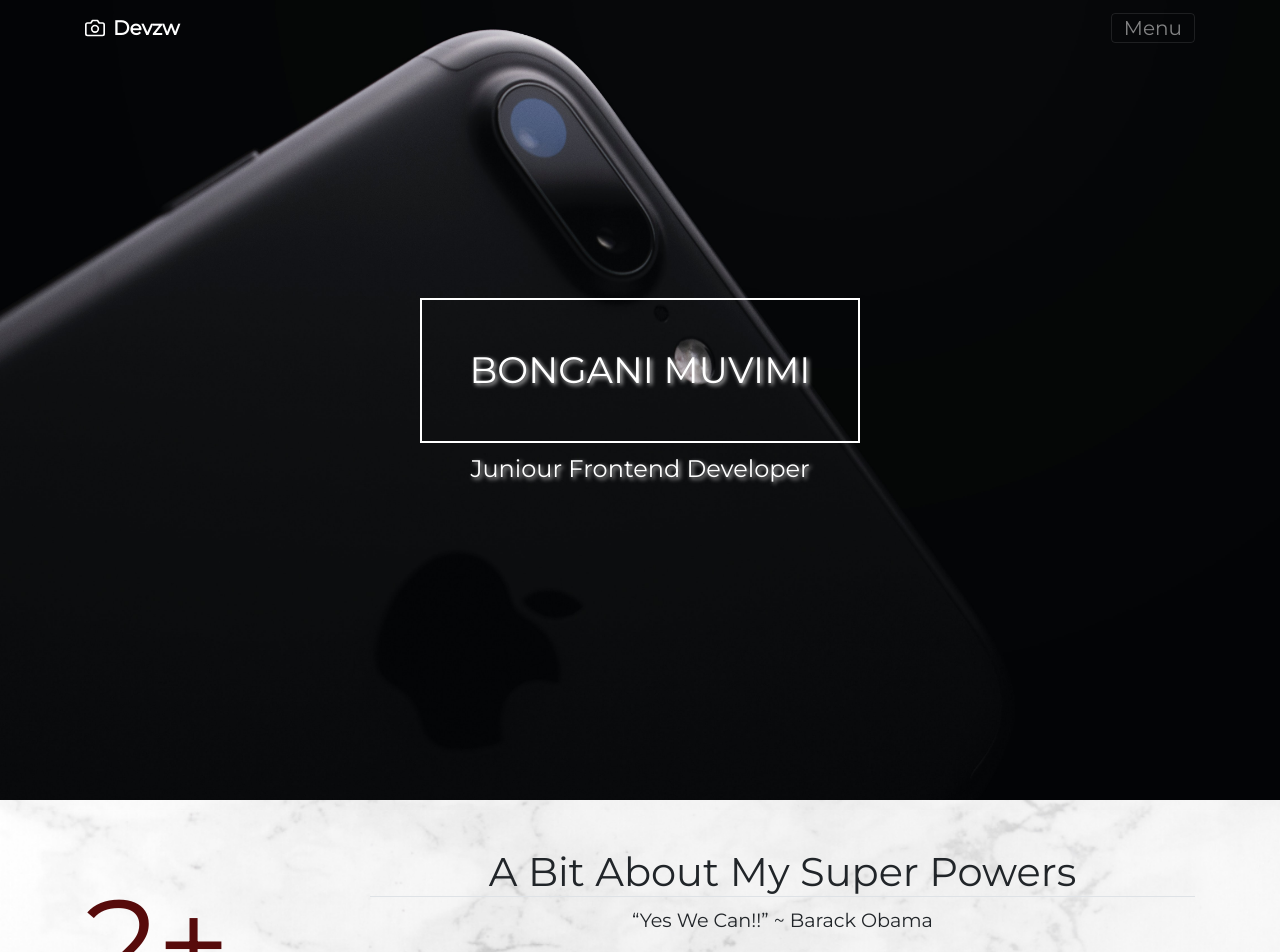
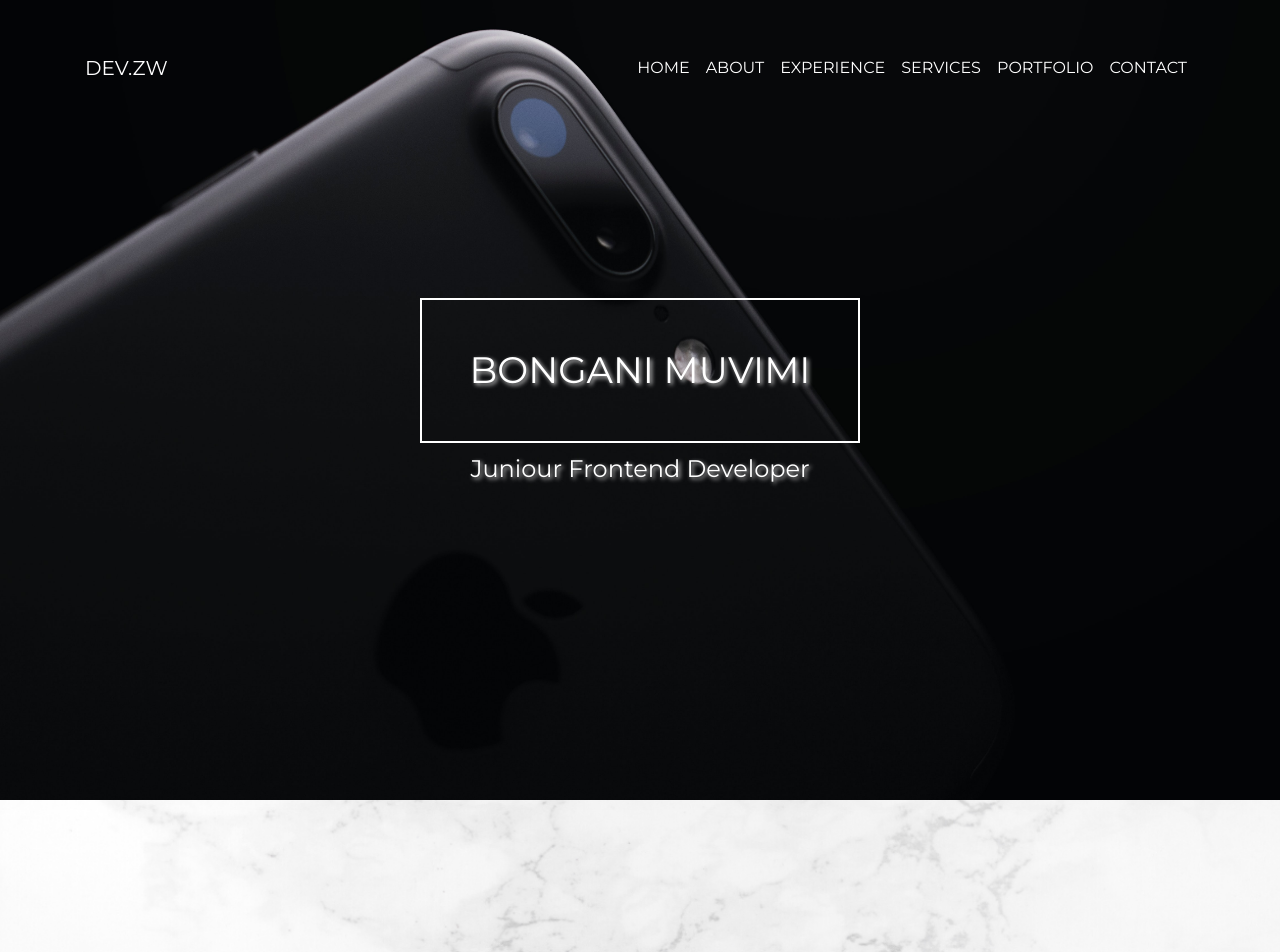
Before and after one commit to hunt3r04/hunt3r04.github.io, a Vue app: page /#/ in a window 1280 px wide. Shown: the top 952 px of the page. Built offline with nearby package versions, Linux system fonts and the light colour scheme.

Commit message:
Done Experience

```diff
--- a/package.json
+++ b/package.json
@@ -8,6 +8,7 @@
     "lint": "vue-cli-service lint"
   },
   "dependencies": {
+    "bootstrap-icons": "^1.0.0-alpha5",
     "core-js": "^3.6.5",
     "vue": "^2.6.11",
     "vue-router": "^3.2.0"
--- a/public/index.html
+++ b/public/index.html
@@ -22,5 +22,16 @@
       integrity="sha384-Q6E9RHvbIyZFJoft+2mJbHaEWldlvI9IOYy5n3zV9zzTtmI3UksdQRVvoxMfooAo" crossorigin="anonymous"></script>
     <script src="https://stackpath.bootstrapcdn.com/bootstrap/4.5.0/js/bootstrap.min.js"
       integrity="sha384-OgVRvuATP1z7JjHLkuOU7Xw704+h835Lr+6QL9UvYjZE3Ipu6Tp75j7Bh/kR0JKI" crossorigin="anonymous"></script>
+      <script>
+        $(function () {
+            $(window).on('scroll', function () {
+              if ($(window).scrollTop() > 90) {
+                $('.navbar').addClass('active');
+              } else {
+                $('.navbar').removeClass('active');
+              }
+            });
+          });
+      </script>
   </body>
 </html>
--- a/src/components/navigation.vue
+++ b/src/components/navigation.vue
@@ -1,52 +1,86 @@
 <template>
   <div>
-     <div class="collapse bg-dark" id="navbarHeader">
-    <div class="container">
-      <div class="row">
-        <div class="col-sm-8 col-md-7 py-4">
-          <h4 class="text-white">About</h4>
-          <p class="text-muted">Add some information about the album below, the author, or any other background context. Make it a few sentences long so folks can pick up some informative tidbits. Then, link them off to some social networking sites or contact information.</p>
+     <nav class="navbar navbar-expand-lg fixed-top pt-5">
+        <div class="container"><a href="#" class="navbar-brand text-uppercase mont-200">Dev.zw</a>
+            <button type="button" data-toggle="collapse" data-target="#navbarSupportedContent" aria-controls="navbarSupportedContent" aria-expanded="false" aria-label="Toggle navigation" class="navbar-toggler navbar-toggler-right">
+                <svg width="1.3em" height="1.3em" viewBox="0 0 16 16" class="bi bi-menu-up" fill="white" xmlns="http://www.w3.org/2000/svg">
+                  <path fill-rule="evenodd" d="M15 3.207v9a1 1 0 0 1-1 1h-3.586A2 2 0 0 0 9 13.793l-1 1-1-1a2 2 0 0 0-1.414-.586H2a1 1 0 0 1-1-1v-9a1 1 0 0 1 1-1h12a1 1 0 0 1 1 1zm-13 11a2 2 0 0 1-2-2v-9a2 2 0 0 1 2-2h12a2 2 0 0 1 2 2v9a2 2 0 0 1-2 2h-3.586a1 1 0 0 0-.707.293l-1.353 1.354a.5.5 0 0 1-.708 0L6.293 14.5a1 1 0 0 0-.707-.293H2z"/>
+                  <path fill-rule="evenodd" d="M15 5.207H1v1h14v-1zm0 4H1v1h14v-1zm-13-5.5a.5.5 0 0 0 .5.5h6a.5.5 0 1 0 0-1h-6a.5.5 0 0 0-.5.5zm0 4a.5.5 0 0 0 .5.5h11a.5.5 0 0 0 0-1h-11a.5.5 0 0 0-.5.5zm0 4a.5.5 0 0 0 .5.5h8a.5.5 0 0 0 0-1h-8a.5.5 0 0 0-.5.5z"/>
+                </svg>
+            </button>
+
+            <div id="navbarSupportedContent" class="collapse navbar-collapse">
+                <ul class="navbar-nav ml-auto">
+                    <li class="nav-item active"><a href="#home" class="nav-link text-uppercase mont-200">Home <span class="sr-only">(current)</span></a></li>
+                    <li class="nav-item"><a href="#about" class="nav-link text-uppercase mont-200">About</a></li>
+                    <li class="nav-item"><a href="#experience" class="nav-link text-uppercase mont-200">Experience</a></li>
+
+                    <li class="nav-item"><a href="#" class="nav-link text-uppercase mont-200">Services</a></li>
+                    <li class="nav-item"><a href="#" class="nav-link text-uppercase mont-200">Portfolio</a></li>
+                    <li class="nav-item"><a href="#" class="nav-link text-uppercase mont-200">Contact</a></li>
+                </ul>
+            </div>
         </div>
-        <div class="col-sm-4 offset-md-1 py-4">
-          <h4 class="text-white">Contact</h4>
-          <ul class="list-unstyled">
-            <li><a href="#about" class="text-white">About</a></li>
-            <li><a href="#" class="text-white">Like on Facebook</a></li>
-            <li><a href="#" class="text-white">Email me</a></li>
-          </ul>
-        </div>
-      </div>
-    </div>
+    </nav>
   </div>
-  <div class="navbar fixed-top navbar-dark bg-transparent">
-    <div class="container d-flex justify-content-between">
-      <a href="#" class="navbar-brand d-flex align-items-center">
-        <svg xmlns="http://www.w3.org/2000/svg" width="20" height="20" fill="none" stroke="currentColor" stroke-linecap="round" stroke-linejoin="round" stroke-width="2" aria-hidden="true" class="mr-2" viewBox="0 0 24 24" focusable="false"><path d="M23 19a2 2 0 0 1-2 2H3a2 2 0 0 1-2-2V8a2 2 0 0 1 2-2h4l2-3h6l2 3h4a2 2 0 0 1 2 2z"/><circle cx="12" cy="13" r="4"/></svg>
-        <strong>Devzw</strong>
-      </a>
-      <button class="navbar-toggler" type="button" data-toggle="collapse" data-target="#navbarHeader" aria-controls="navbarHeader" aria-expanded="false" aria-label="Toggle navigation">
-        <span class="">Menu</span>
-      </button>
-    </div>
-  </div>
-
-</div>
-
 </template>
 <script>
+
 export default {
   name: "Navigation",
 };
 </script>
 
 <style scoped>
- .hello {
-width:100%
+.navbar {
+    transition: all 0.4s;
+}
 
+.navbar .nav-link {
+    color: #fff;
 }
-.navbar-toggler-icon{
-    border:none !important;
-    color:#fff !important;
-    box-shadow: none !important;
+
+.navbar .nav-link:hover,
+.navbar .nav-link:focus {
+    color: #fff;
+    text-decoration: none;
 }
+
+.navbar .navbar-brand {
+    color: #fff;
+}
+
+
+/* Change navbar styling on scroll */
+.navbar.active {
+    background: rgb(15, 15, 15);
+    box-shadow: 1px 2px 10px rgba(0, 0, 0, 0.1);
+}
+
+.navbar.active .nav-link {
+    color:#fff;
+}
+
+.navbar.active .nav-link:hover,
+.navbar.active .nav-link:focus {
+    color:#fff;
+    text-decoration: none;
+}
+
+.navbar.active .navbar-brand {
+    color: rgb(180, 93, 93);
+}
+
+
+/* Change navbar styling on small viewports */
+@media (max-width: 991.98px) {
+    .navbar {
+        background: rgb(19, 18, 18);
+    }
+
+    .navbar .navbar-brand, .navbar .nav-link {
+        color: rgb(255, 255, 255);
+    }
+}
+
 </style>
--- a/src/views/About.vue
+++ b/src/views/About.vue
@@ -1,7 +1,8 @@
 <template>
   <div id="about">
+  <div class="w-w-100"></div>
     <div class="container">
-      <div class="row pt-5">
+      <div class="row">
         <div class="col-md-3">
           <div class="experience">
           <div class="years text-red">2+</div>
@@ -46,12 +47,14 @@ export default {
 </script>
 
 <style scoped>
+.w-w-100{
+  height: 160px;
+}
 #about{
   background:url('../assets/img/about-bg-2.png')no-repeat;
   background-position: center;
   background-size: cover;
   width:100%;
-  height:100vh;
   overflow-x:hidden;
   background-color:rgb(61, 2, 2);
 }
```
Also changed, not shown: 1 other file (tests, documents, lock files or other folders).
